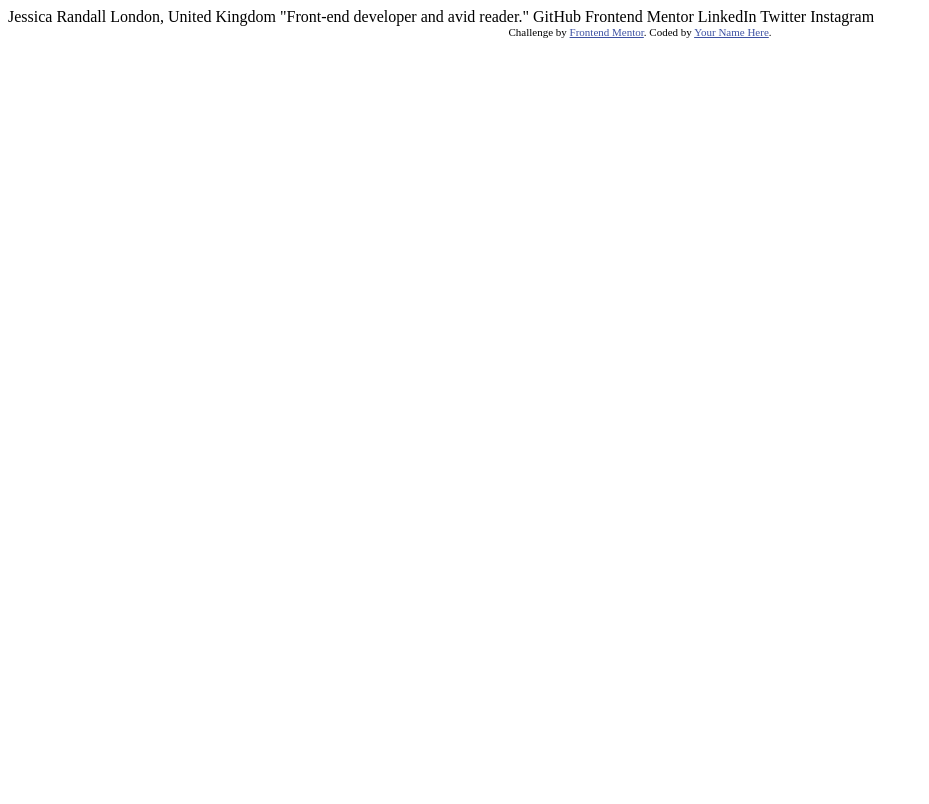
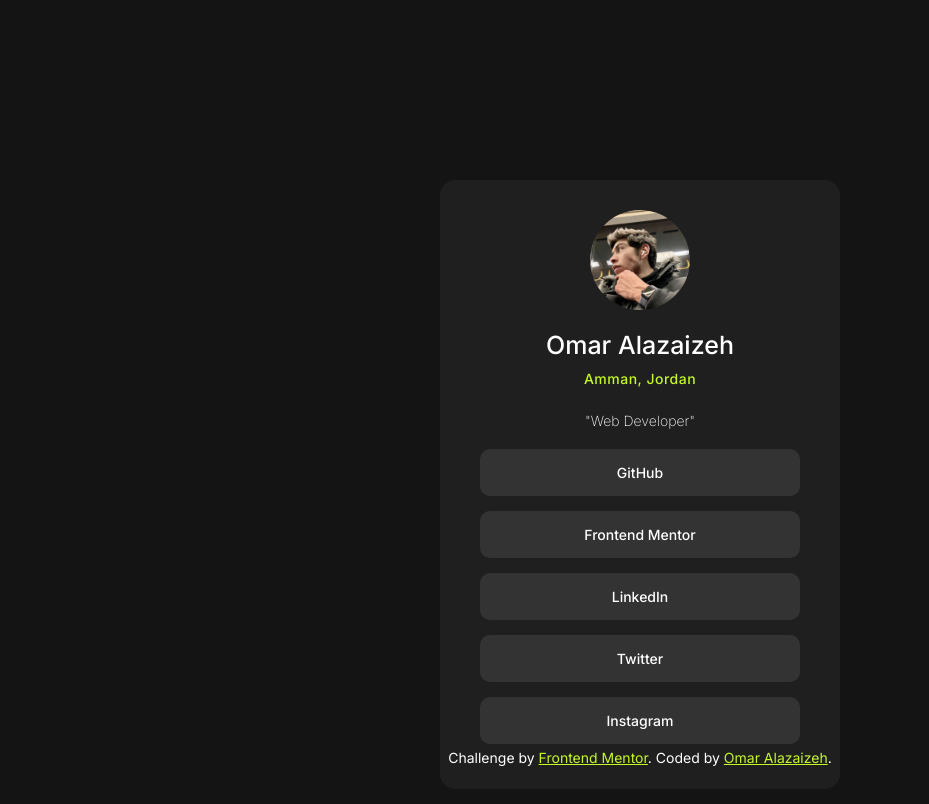
Before and after one commit to OmarAlazaizeh/social-links-profile, a plain HTML site: page index.html in a window 1280 px wide. Shown: the whole page, without its empty margins (0-929 px from the left). Drawn offline with Linux system fonts and the light colour scheme.

Commit message:
completed the project files

```diff
--- a/index.html
+++ b/index.html
@@ -1,34 +1,54 @@
 <!DOCTYPE html>
 <html lang="en">
   <head>
-  <meta charset="UTF-8">
-  <meta name="viewport" content="width=device-width, initial-scale=1.0"> <!-- displays site properly based on user's device -->
+    <meta charset="UTF-8" />
+    <meta name="viewport" content="width=device-width, initial-scale=1.0" />
+    <!-- displays site properly based on user's device -->
 
-  <link rel="icon" type="image/png" sizes="32x32" href="./assets/images/favicon-32x32.png">
+    <link
+      rel="icon"
+      type="image/png"
+      sizes="32x32"
+      href="./assets/images/favicon-32x32.png"
+    />
 
     <title>Frontend Mentor | Social links profile</title>
+    <link rel="stylesheet" href="main.css" />
 
-  <!-- Feel free to remove these styles or customise in your own stylesheet 👍 -->
-  <style>
-    .attribution { font-size: 11px; text-align: center; }
-    .attribution a { color: hsl(228, 45%, 44%); }
-  </style>
+    <!-- Fonts -->
+    <link rel="preconnect" href="https://fonts.googleapis.com" />
+    <link rel="preconnect" href="https://fonts.gstatic.com" crossorigin />
+    <link
+      href="https://fonts.googleapis.com/css2?family=Inter:wght@100..900&display=swap"
+      rel="stylesheet"
+    />
   </head>
   <body>
-
-  Jessica Randall
-  London, United Kingdom
-  "Front-end developer and avid reader."
-
-  GitHub
-  Frontend Mentor
-  LinkedIn
-  Twitter
-  Instagram
-
+    <div class="main">
+      <div class="image">
+        <img src="assets/images/avatar-omar.jpg" alt="Avatar Image" />
+      </div>
+      <h1>Omar Alazaizeh</h1>
+      <p class="location">Amman, Jordan</p>
+      <p class="desc">"Web Developer"</p>
+      <div class="social-links">
+        <a href="https://github.com/OmarAlazaizeh">GitHub</a>
+        <a href="https://www.frontendmentor.io/profile/OmarAlazaizeh"
+          >Frontend Mentor</a
+        >
+        <a href="https://www.linkedin.com/in/omaralazaizeh/">LinkedIn</a>
+        <a href="https://twitter.com/Omar_Alazaizeh/">Twitter</a>
+        <a href="https://www.instagram.com/omar_alazaizeh/">Instagram</a>
+      </div>
+    </div>
     <div class="attribution">
-    Challenge by <a href="https://www.frontendmentor.io?ref=challenge" target="_blank">Frontend Mentor</a>.
-    Coded by <a href="#">Your Name Here</a>.
+      Challenge by
+      <a href="https://www.frontendmentor.io?ref=challenge" target="_blank"
+        >Frontend Mentor</a
+      >. Coded by
+      <a href="https://github.com/OmarAlazaizeh" target="_blank"
+        >Omar Alazaizeh</a
+      >.
     </div>
   </body>
 </html>
--- /dev/null
+++ b/main.css
@@ -0,0 +1,106 @@
+:root {
+  /* primary colors */
+  --green: hsl(75, 94%, 57%);
+
+  /* secondary colors */
+  --grey: hsl(0, 0%, 20%);
+  --dark-grey: hsl(0, 0%, 12%);
+  --off-black: hsl(0, 0%, 8%);
+}
+
+* {
+  box-sizing: border-box;
+  margin: 0;
+  padding: 0;
+  font-family: "Inter", "snas-serif";
+}
+
+body {
+  background-color: var(--off-black);
+}
+
+p {
+  font-size: 14px;
+}
+
+.main {
+  background-color: var(--dark-grey);
+  width: 400px;
+  margin: 180px auto;
+  text-align: center;
+  border-radius: 15px;
+  padding: 30px 40px;
+  .image {
+    width: 100px;
+    height: 100px;
+    margin: 0 auto;
+    border-radius: 50%;
+    overflow: hidden;
+    img {
+      max-width: 100%;
+    }
+  }
+
+  h1 {
+    margin: 20px 0 10px;
+    color: white;
+    font-size: 25px;
+    font-weight: 500;
+  }
+
+  .location {
+    color: var(--green);
+    font-weight: 500;
+    letter-spacing: 0.5px;
+  }
+
+  .desc {
+    color: white;
+    margin: 25px 0 20px;
+    font-weight: 200;
+  }
+
+  .social-links {
+    a {
+      color: white;
+      background-color: var(--grey);
+      display: block;
+      margin-bottom: 15px;
+      padding: 15px;
+      border-radius: 10px;
+      text-decoration: none;
+      font-size: 14px;
+      font-weight: 500;
+      transition: ease;
+      transition-duration: 0.3s;
+    }
+    :hover {
+      background-color: var(--green);
+      color: var(--dark-grey);
+    }
+  }
+}
+
+.attribution {
+  font-size: 14px;
+  text-align: center;
+  position: absolute;
+  bottom: 30px;
+  left: 50%;
+  transform: translateX(-50%);
+  color: white;
+  line-height: 1.7;
+}
+.attribution a {
+  color: var(--green);
+}
+
+@media (max-width: 767px) {
+  .main {
+    padding: 20px;
+    margin: 140px auto;
+  }
+  .attribution {
+    bottom: 50px;
+  }
+}
```
Also changed, not shown: assets/images/avatar-omar.jpg (added). Lines whose indentation alone changed are shown as unchanged.
